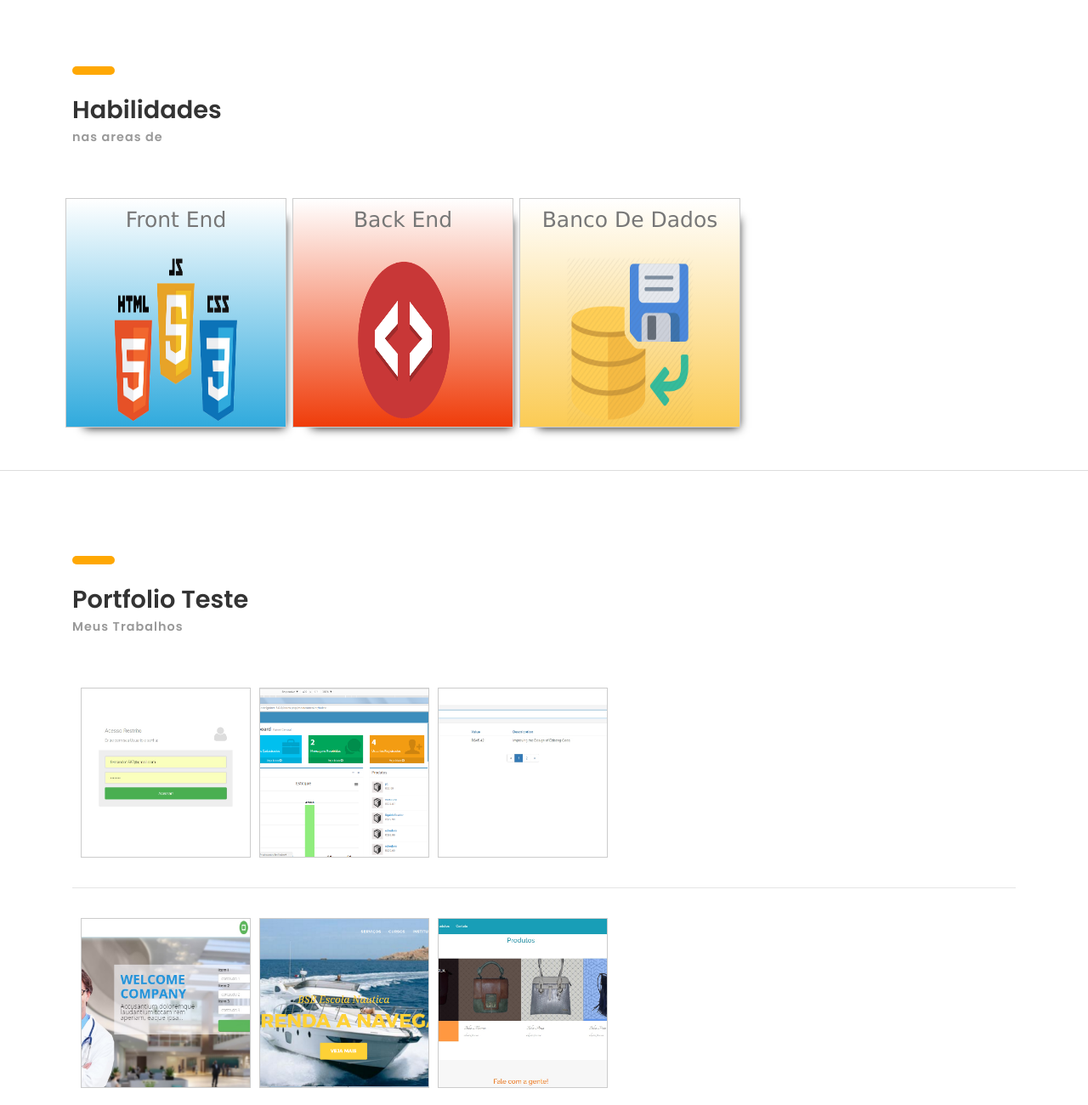
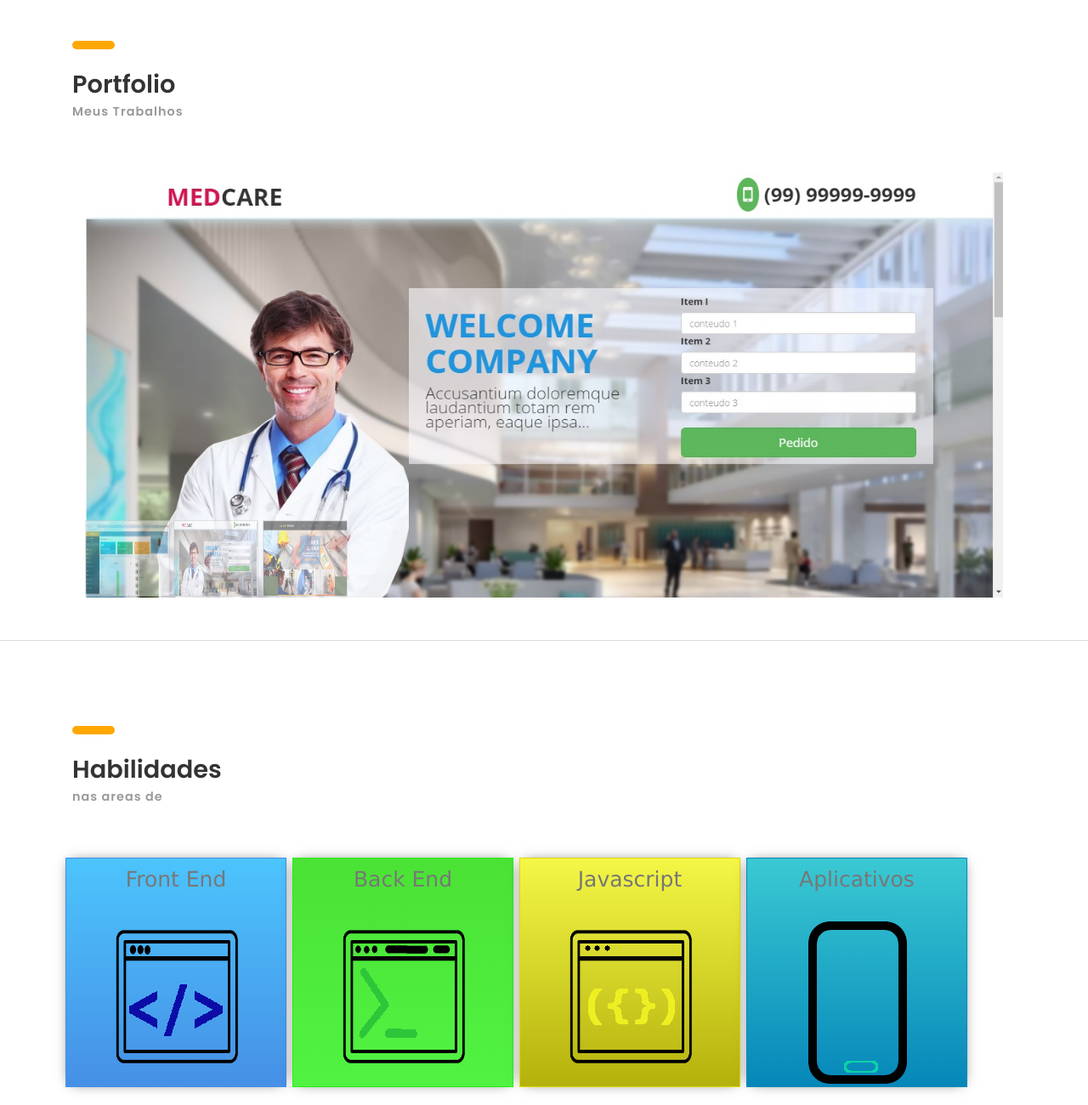
Before and after one commit to fernandoRodrigues29/fernandoRodrigues29.github.io, a plain HTML site: page index.html in a window 1280 px wide. Shown: the part 720-2020 px from the top of the page at 85% size. Drawn offline with Linux system fonts and the light colour scheme; files whose address does not match are found by name.

Commit message:
index, imagens portifolio e habilidades

```diff
--- /dev/null
+++ b/common-css/galeria.css
@@ -0,0 +1,30 @@
+      #container_img{
+        background-image: url("../images/xport0.jpg");
+        background-repeat:no-repeat;
+        background-size: 100% 100%;
+        position: relative;
+        top: 0;
+        margin: 0 auto;
+        width: 100%;
+        height:500px;
+        transition: all 0.5s ease;
+      }
+      #container_img img{
+        width: 100%;
+        height: 100%;
+      }
+      .imgThumblr{
+          position: absolute;
+          top: 409px;
+          cursor: pointer;
+      }
+      .imgThumblr img{
+        opacity: 0.5;
+        border: 1px solid #ccc;
+        width: 100px;
+        height: 90px;
+
+      }
+      .imgThumblr img:hover{
+        opacity: 1;
+      }
--- a/common-css/personalizado.css
+++ b/common-css/personalizado.css
@@ -11,9 +11,9 @@
 	perspective: 1000px;
 	margin-left: 7px;
 
-	-webkit-box-shadow: 10px 12px 11px -12px rgba(8,8,8,1);
-	-moz-box-shadow: 10px 12px 11px -12px rgba(8,8,8,1);
-	box-shadow: 10px 12px 11px -12px rgba(8,8,8,1);
+	-webkit-box-shadow: 0px 0px 15px -6px rgba(0,0,0,0.75);
+	-moz-box-shadow: 0px 0px 15px -6px rgba(0,0,0,0.75);
+	box-shadow: 0px 0px 15px -6px rgba(0,0,0,0.75);
 }
 .flip > div{
 	width: 260px;
@@ -56,19 +56,24 @@
 }
 /*-personalizar css dos cartoes-*/
 .banner-html {
-	border: 1px solid #ccc;
+	border: 1px solid #4690e6;
 	background-color: #fff;
-	background-image: linear-gradient(#fff, #30aadd);
+	background-image: linear-gradient(rgb(76, 196, 252), #4690e6);
 }
 .banner-php{
-	border: 1px solid #ccc;
+	border: 1px solid #1def0ac4;
 	background-color: #fff;
-	background-image: linear-gradient(#fff, #ef3c0a);
+	background-image: linear-gradient(#4ae235, #1def0ac4);
 }
-.banner-banco{
-	border: 1px solid #ccc;
+.banner-javascript{
+	border: 1px solid #ddda07;
 	background-color: #fff;
-	background-image: linear-gradient(#fff, #fbcb54);
+	background-image: linear-gradient(#f4f746, #b4b10c);
+}
+.banner-mobile{
+	border: 1px solid #0687b9;
+	background-color: #fff;
+	background-image: linear-gradient(#3ac9d3, #0687b9);
 }
 /*texto centralizado*/
 .textoCentralizado {
@@ -94,13 +99,9 @@
 	 flex-flow: row;
 }
 .imagensPortifolio {
-
 	border: 1px solid #D6DBDD;
 	margin:auto;
 }
-
-
-
 @media screen and (max-width: 425px) {
 	.bannerSkill{
 		width: 50%;
@@ -111,7 +112,5 @@
 	.portfolioContainerNovo{
 		display: flex;
 		flex-flow: column wrap;
-
 	}
 }
-}
--- a/index.html
+++ b/index.html
@@ -15,7 +15,10 @@
 	<link href="02-cv-boxed/css/styles.css" rel="stylesheet">
 	<link href="02-cv-boxed/css/responsive.css" rel="stylesheet">
 	<!--pessoal galeria-->
+	<!--
 	<link href="common-css/galeriaPortifolio.css" rel="stylesheet">
+	-->
+		<link href="common-css/galeria.css" rel="stylesheet">
 
 
 </head>
@@ -92,7 +95,29 @@
 			</div><!-- intro -->
 		</div><!-- container -->
 	</section><!-- intro-section -->
-
+	<section class="portfolio-section section">
+		<div class="container">
+			<div class="row">
+				<div class="col-sm-12 col-md-3">
+					<div class="heading">
+						<h3><b>Portfolio</b></h3>
+						<h6 class="font-lite-black"><b>Meus Trabalhos</b></h6>
+					</div>
+				</div><!-- col-sm-3 -->
+			</div>
+			<div class="container">
+			    <div id="container_img"></div>
+			    <div class="imgThumblr">
+			      <img src="images/spcalpha_01.png" imgend="images/spcalpha_01.png" id="img1" class="imagem"
+			      onclick="clikChanheImg('img1')">
+			      <img src="images/xport0.jpg"  imgend="images/xport0.jpg"  id="img2" class="imagem"
+			      onclick="clikChanheImg('img2')">
+			      <img src="images/sitePrestador00-min.jpg"  imgend="images/sitePrestador00-min.jpg"  id="img3" class="imagem"
+			      onclick="clikChanheImg('img3')">
+			    </div>
+			</div>
+		</div><!-- container -->
+	</section><!-- portfolio-section -->
 
 	<section class="about-section section">
 		<div class="container">
@@ -105,7 +130,7 @@
 					</div>
 				</div>
 				<!-- col-sm-3 -->
-				<div class="col-sm-12 col-md-9">
+				<div class="col-sm-12 col-md-12">
 					<!--
 					<p class="margin-b-50">Um resumo das minhas pricipais habilidades</p>
 					-->
@@ -119,15 +144,13 @@
 							<div class="flip">
 									<div class="fundo banner-html">
 										<ul class="listaDeCompetencias">
-											<li>Javascript - 7 anos </li>
+											<li>CSS Mobile First</li>
 											<li> Botstrap</li>
-											<li> Angular js</li>
-											<li> VueJs</li>
-											<li> Typescript</li>
+											<li> HTML 5</li>
 										</ul>
 									</div>
 									<div class="frente banner-html" >
-											<img src="images/fe.png">
+											<img src="images/fortPNG.png">
 											<p class="textoCentralizado">Front End</p>
 									</div>
 								</div>
@@ -135,27 +158,40 @@
 								<div class="fundo banner-php">
 									<ul class="listaDeCompetencias">
 										<li> PHP  - 7 anos</li>
+										<li> Zend 3</li>
+										<li> Slim</li>
 										<li> Codeigniter</li>
-													<li> Zend 3</li>
-													<li> Silex(iniciante)</li>
 										<li> Wordpress</li>
 									</ul>
 									</div>
 										<div class="frente banner-php" >
-													<img src="images/BE.png">
+											<img src="images/iconesPNG.png">
 											<p class="textoCentralizado">Back End</p>
 										</div>
 							</div>
 							<div class="flip">
-											<div class="fundo banner-banco">
+								<div class="fundo banner-javascript">
 									<ul class="listaDeCompetencias">
-														<li>Mysql - 7 anos </li>
-														<li> MongoDB(iniciante)</li>
+										<li> Angular js</li>
+										<li> VueJs</li>
+										<li> Typescript</li>
 									</ul>
 								</div>
-												<div class="frente banner-banco" >
-														<img src="images/BD.png">
-														<p class="textoCentralizado">Banco De Dados</p>
+								<div class="frente banner-javascript" >
+									<img src="images/javascriptIcone.png">
+									<p class="textoCentralizado">Javascript</p>
+								</div>
+							</div>
+							<div class="flip">
+								<div class="fundo banner-mobile">
+									<ul class="listaDeCompetencias">
+										<li>Cordova </li>
+										<li> Ionic 1</li>
+									</ul>
+								</div>
+								<div class="frente banner-mobile" >
+									<img src="images/iconeMobile.png">
+									<p class="textoCentralizado">Aplicativos</p>
 								</div>
 							</div>
 					</div>
@@ -164,42 +200,6 @@
 			</div><!-- row -->
 		</div><!-- container -->
 	</section><!-- about-section -->
-
-	<section class="portfolio-section section">
-		<div class="container">
-			<div class="row">
-				<div class="col-sm-12 col-md-3">
-					<div class="heading">
-						<h3><b>Portfolio Teste</b></h3>
-						<h6 class="font-lite-black"><b>Meus Trabalhos</b></h6>
-					</div>
-				</div><!-- col-sm-3 -->
-
-				<div class="col-sm-12 col-md-9">
-					<!--
-					<div class="portfolioFilter clearfix margin-b-80">
-						<a href="#" data-filter="*" class="current"><b>ALL</b></a>
-						<a href="#" data-filter=".web-design"><b>WEB DESIGN</b></a>
-						<a href="#" data-filter=".branding"><b>BRANDING</b></a>
-						<a href="#" data-filter=".graphic-design"><b>GRAPHIC DESIGN</b></a>
-					</div> portfolioFilter -->
-				</div><!-- col-sm-8 -->
-			</div><!-- row -->
-
-				<div class="gallery" style="margin-bottom: 35px">
-					<div class="img-w"><img src="images/sistema_escolar00.jpg" alt="" /></div>
-					<!--<div class="img-w"><img src="images/sistema_escolar02.jpg" alt="" /></div>-->
-					<div class="img-w"><img src="images/spcalpha_01.png" alt="" /></div>
-					<div class="img-w"><img src="images/exercicio_vuejs01.jpg" alt="" /></div>
-				</div>
-				<hr>
-				<div class="gallery" style="margin-top: 35px">
-					<div class="img-w"><img src="images/xport0.jpg" alt="" /></div>
-					<div class="img-w"><img src="images/01.png" alt="" /></div>
-					<div class="img-w"><img src="images/sistema_SiteComercial2.jpg" alt="" /></div>
-				</div>
-		</div><!-- container -->
-	</section><!-- portfolio-section -->
 	<section class="experience-section section">
 		<div class="container">
 			<div class="row">
@@ -369,6 +369,16 @@ Copyright &copy;<script>document.write(new Date().getFullYear());</script> All r
 	<script src="common-js/scripts.js"></script>
 	<!--Galeria Pessoal-->
 	<script src="common-js/galeriaPortifolio.js"></script>
+	   <script type="text/javascript">
+      function clikChanheImg(id) {
+        var urlImg = document.getElementById(id);
+        console.log(urlImg.getAttribute('src'));
 
+        document.getElementById("container_img").style.backgroundImage = "url('"+urlImg.getAttribute('imgend')+"')";
+        document.getElementById("container_img").style.backgroundRepeat = "no-repeat";
+        document.getElementById("container_img").style.backgroundSize = "100% 100%";
+      }
+
+    </script>
 </body>
 </html>
```
Also changed, not shown: images/fortPNG.png (added), images/iconeMobile.png (added), images/iconesPNG.png (added), images/javascriptIcone.png (added), images/sitePrestador00-min.jpg (added). Lines whose indentation alone changed are shown as unchanged.
